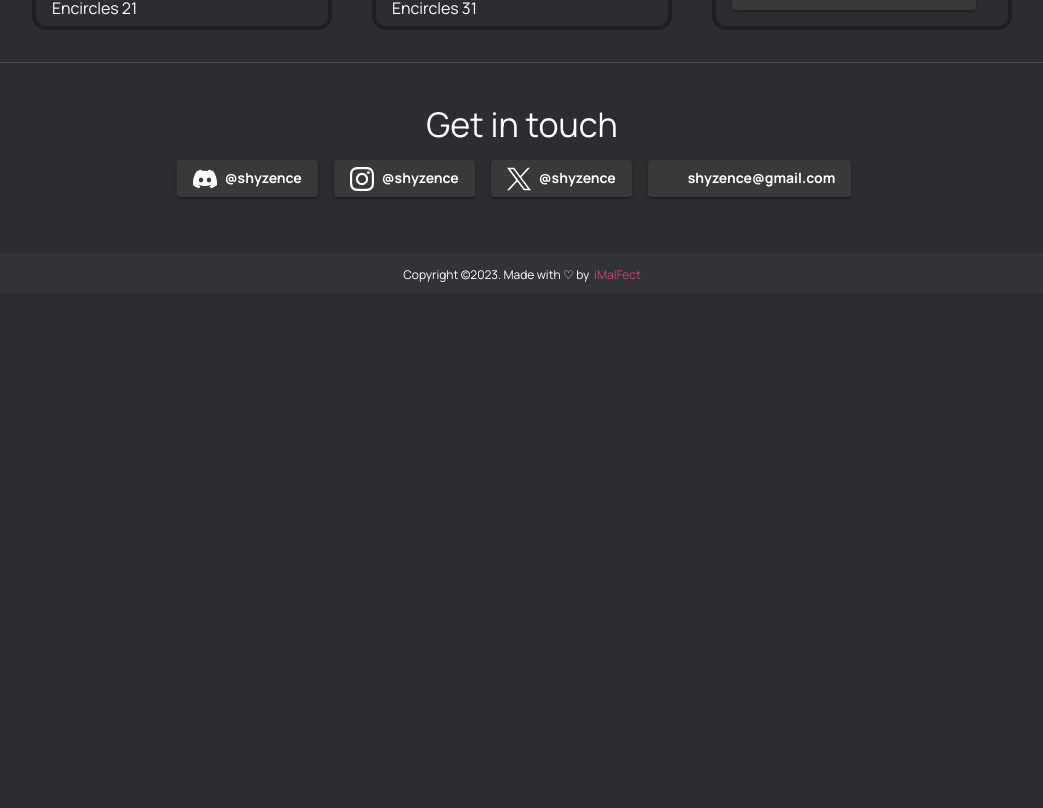
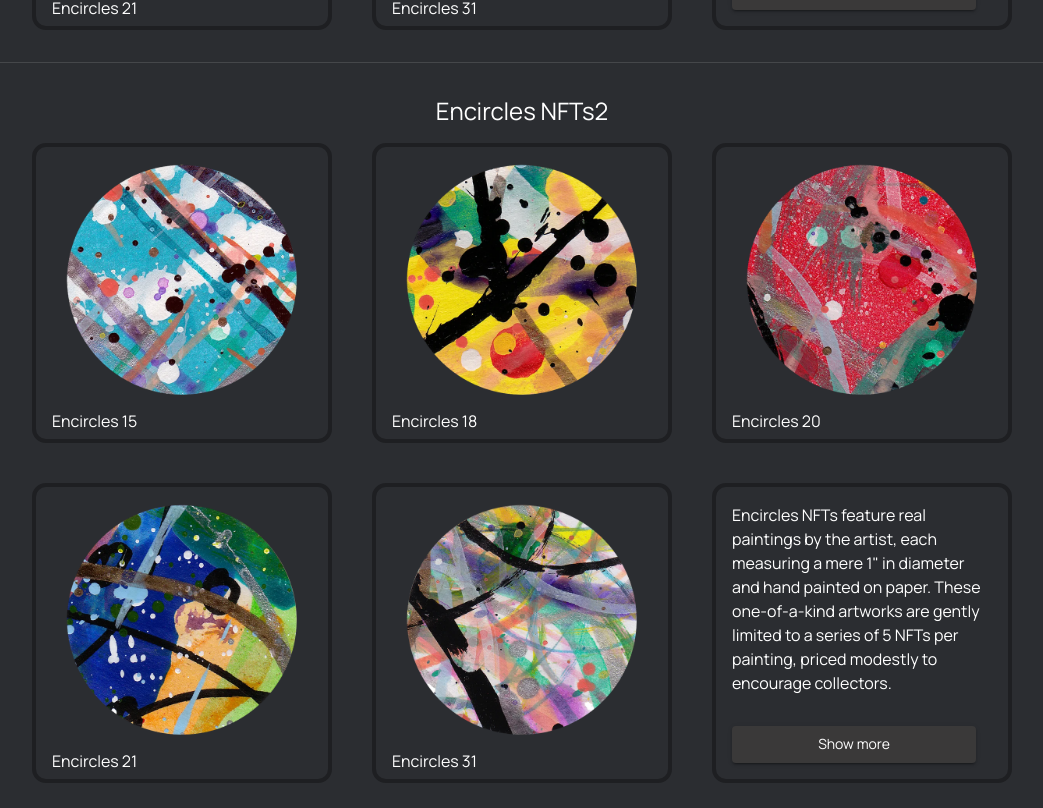
Before and after one commit to imalfect/shyzence-portfolio, a React (Vite) app: page / in a window 1280 px wide. Shown: the part 2992-3800 px from the top of the page, without its empty margins (118-1161 px from the left). Before the commit the page ends 3285 px from the top, so only its background shows below. Built offline with nearby package versions, Linux system fonts and the light colour scheme; some icons are missing.

Commit message:
Update collections.js

```diff
--- a/src/collections.js
+++ b/src/collections.js
@@ -98,9 +98,30 @@ const encirclesNFTsCollection = {
       { img: encircles5, title: "Encircles 5" },
       { img: encircles6, title: "Encircles 6" },
     ]
-}
+  }
+  const encirclesNFTsCollection2 = {
+      name: "Encircles NFTs2",
+      description: "Encircles NFTs feature real paintings by the artist, each measuring a mere 1\" in diameter and hand painted on paper. These one-of-a-kind artworks are gently limited to a series of 5 NFTs per painting, priced modestly to encourage collectors.",
+      boxWidth: 300,
+      boxHeight: 300,
+      images: [
+        { img: encircles15, title: "Encircles 15" },
+        { img: encircles18, title: "Encircles 18" },
+        { img: encircles20, title: "Encircles 20" },
+        { img: encircles21, title: "Encircles 21" },
+        { img: encircles31, title: "Encircles 31" },
+        { img: encircles34, title: "Encircles 34" },
+        { img: encircles41, title: "Encircles 41" },
+        { img: encircles47, title: "Encircles 47" },
+        { img: encircles48, title: "Encircles 48" },
+        { img: encircles50, title: "Encircles 50" },
+        { img: encircles5, title: "Encircles 5" },
+        { img: encircles6, title: "Encircles 6" },
+      ]
+    }
 export const collections = [
   tokenDesignsCollection,
   pepperNFTsCollection,
-  encirclesNFTsCollection
+  encirclesNFTsCollection,
+  encirclesNFTsCollection2
 ]
```
